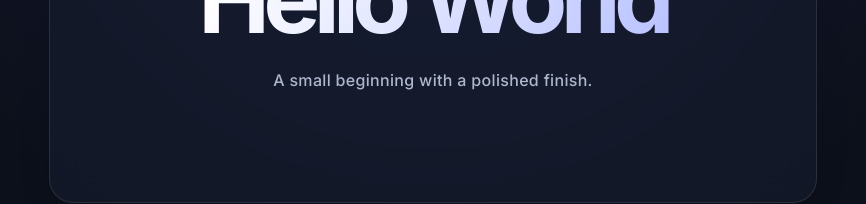
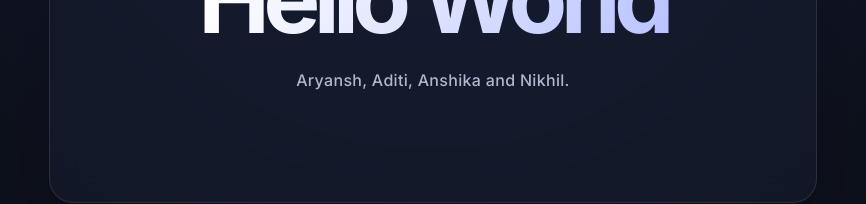
Before and after one commit to NikhilTechYT/testwebsite, a plain HTML site: page index.html in a window 1280 px wide. Shown: the part 380-584 px from the top of the page, without its empty margins (207-1073 px from the left). Drawn offline with Linux system fonts and the light colour scheme.

Commit message:
Update paragraph content in index.html

```diff
--- a/index.html
+++ b/index.html
@@ -68,7 +68,7 @@
   <body>
     <main>
       <h1>Hello World</h1>
-      <p>A small beginning with a polished finish.</p>
+      <p>Aryansh, Aditi, Anshika and Nikhil.</p>
     </main>
   </body>
 </html>
```
